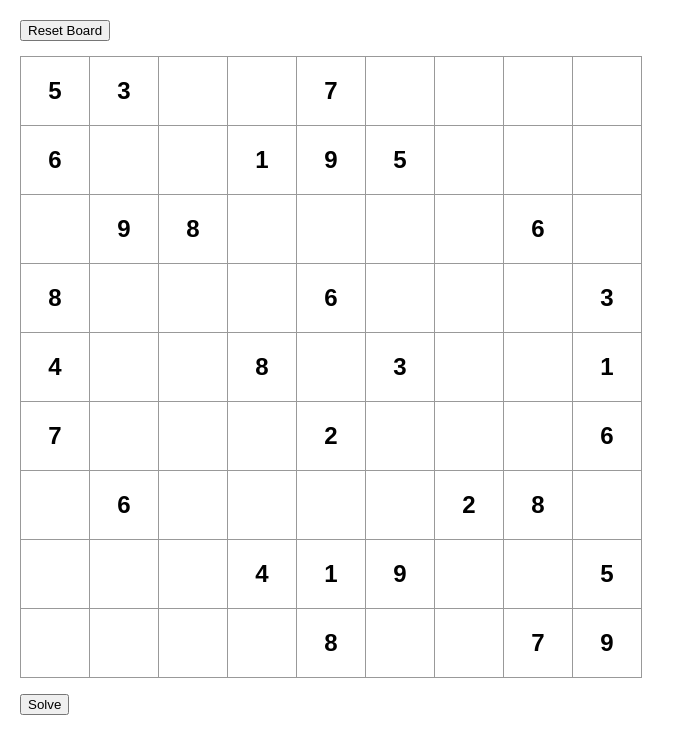
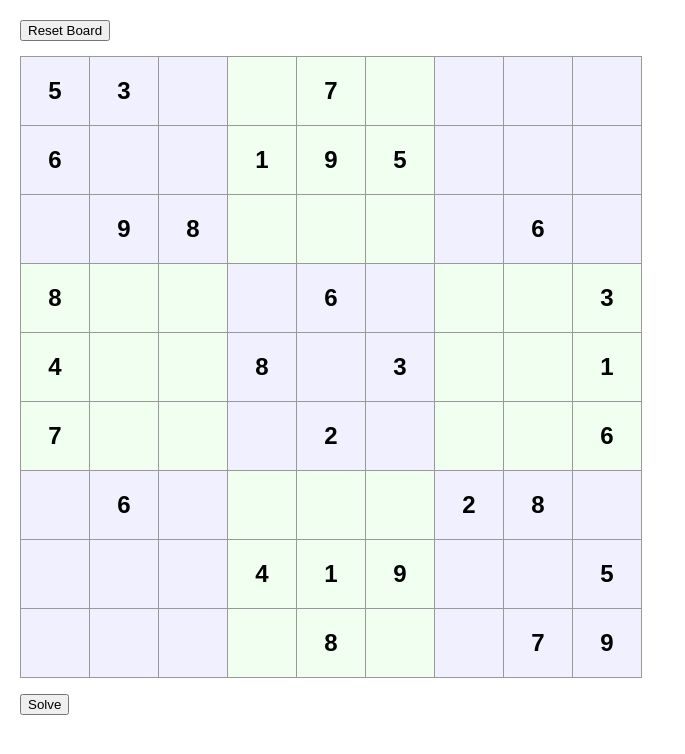
Before and after one commit to Malemm/ds-algo-impl, a React (Create React App) app in the folder sudoku-solver-react/: page / in a window 1280 px wide. Shown: the top 754 px of the page, without its empty margins (0-685 px from the left). Built offline with nearby package versions, Linux system fonts and the light colour scheme.

Commit message:
board color coded

```diff
--- a/sudoku-solver-react/src/App.js
+++ b/sudoku-solver-react/src/App.js
@@ -31,7 +31,7 @@ const hardCodedSudoku =
  */
 function Cell(props) {
   return (
-    <input type="text" className="cell" id={`cell${props.x}${props.y}`} name={`cell${props.x}${props.y}`} defaultValue={props.value} readOnly={props.readOnly} style={props.fixedCell ? { backgroundColor: 'grey' } : { backgroundColor: null }} />
+    <input type="text" className="cell" id={`cell${props.x}${props.y}`} name={`cell${props.x}${props.y}`} defaultValue={props.value} readOnly={props.readOnly} style={props.fixedCell ? { backgroundColor: 'grey' } : { backgroundColor: `${props.bgColor}` }} />
   );
 }
 
@@ -65,6 +65,12 @@ class Board extends React.Component {
    * @returns
    */
   renderCell(x, y, value, readOnly) {
+
+    let bgcolor = `rgb(240, 255, 240)` // light green
+    if (((x < 3 || x > 5) && (y < 3 || y > 5)) || (x >= 3 && x <= 5 && y >= 3 && y <= 5)) {
+      bgcolor = `rgb(240, 240, 255)` // light blue
+    }
+
     return (
       <Cell
         x={x}
@@ -72,6 +78,7 @@ class Board extends React.Component {
         value={value}
         readOnly={readOnly}
         fixedCell={inputBoardOriginal[x][y] === '' ? false : true}
+        bgColor={bgcolor}
       />
     );
   }
```
